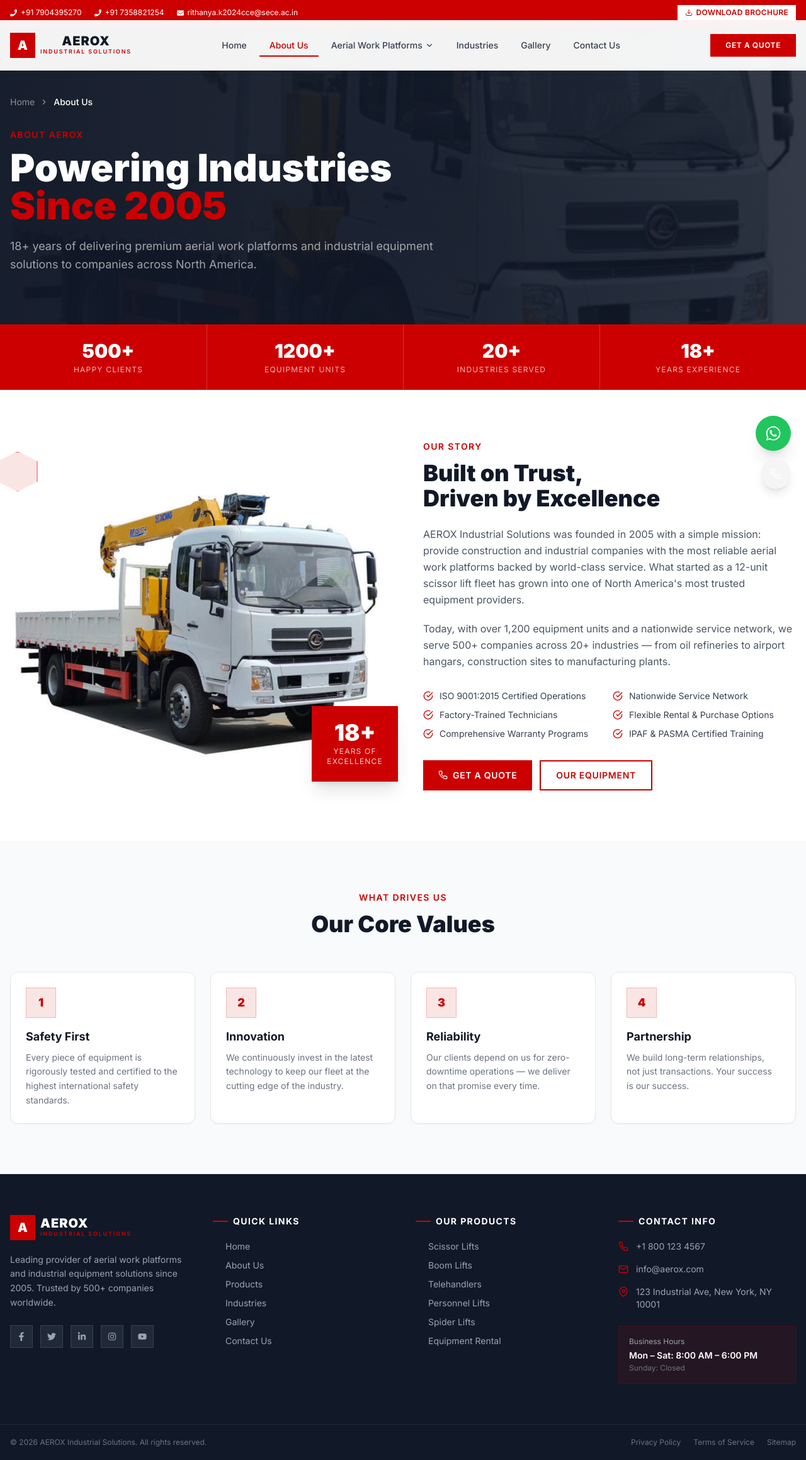
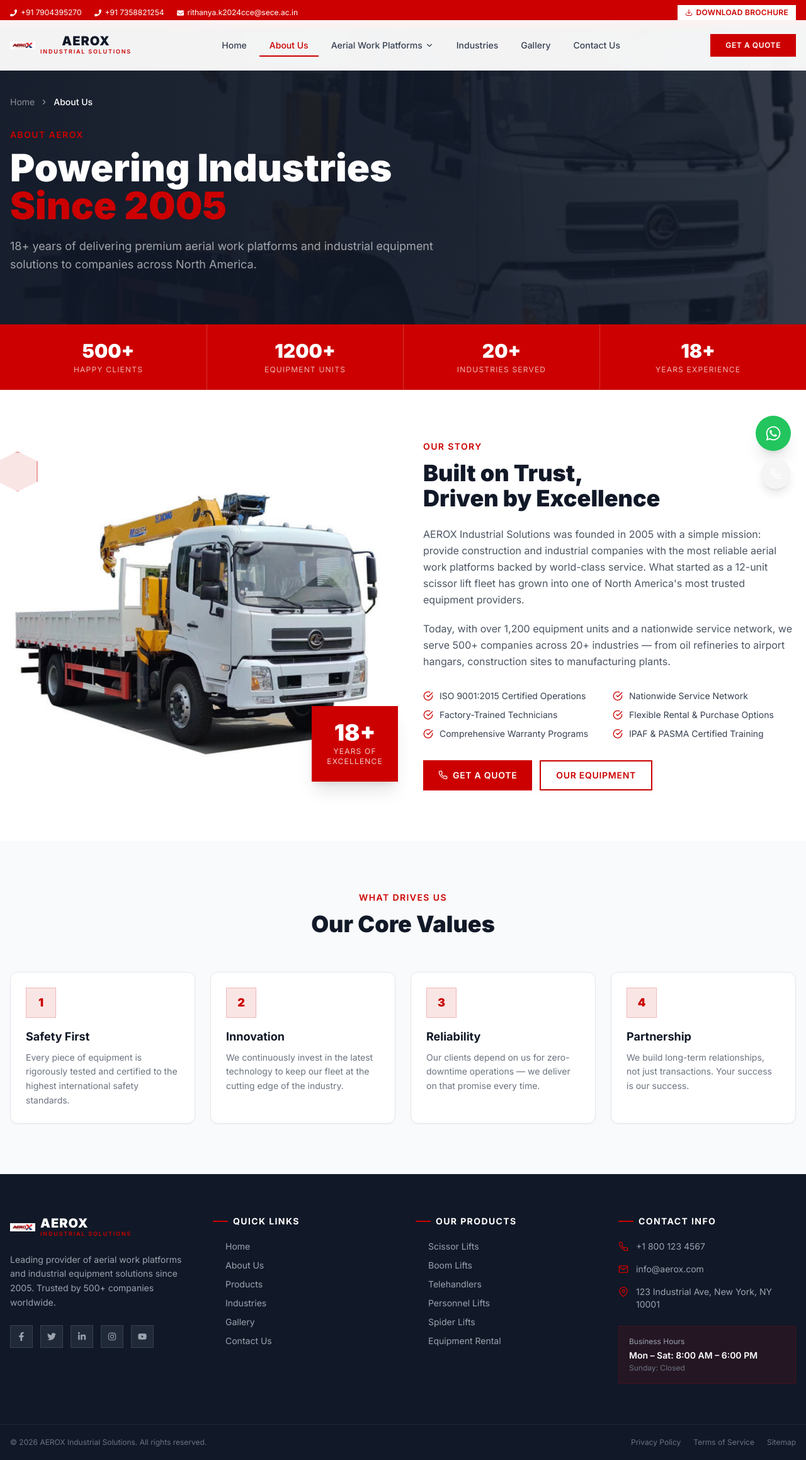
Before and after one commit to Rithanyaaaa/aerox, a React (Vite) app: page /about in a window 1280 px wide. Shown: the whole page at 63% size. Built offline with nearby package versions, Linux system fonts and the light colour scheme.

Commit message:
Add logo to Navbar and Footer

```diff
--- a/src/components/Footer.tsx
+++ b/src/components/Footer.tsx
@@ -12,7 +12,7 @@ export default function Footer() {
           {/* Brand */}
           <div>
             <div className="flex items-center gap-2 mb-5">
-              <div className="w-10 h-10 bg-primary flex items-center justify-center font-black text-white text-xl">A</div>
+              <img src="/logo.png" alt="AEROX Logo" className="w-10 h-10 object-contain" />
               <div>
                 <div className="text-white font-black text-xl tracking-wider leading-none">AEROX</div>
                 <div className="text-primary text-[9px] font-semibold tracking-[0.2em] uppercase">Industrial Solutions</div>
--- a/src/components/Navbar.tsx
+++ b/src/components/Navbar.tsx
@@ -54,7 +54,7 @@ export default function Navbar() {
         <div className="flex items-center justify-between h-16 md:h-20">
           {/* Logo */}
           <button onClick={() => handleNavClick('/')} className="flex items-center gap-2 group">
-            <div className="w-10 h-10 bg-primary flex items-center justify-center font-black text-white text-xl">A</div>
+            <img src="/logo.png" alt="AEROX Logo" className="w-10 h-10 object-contain" />
             <div>
               <div className="text-gray-900 font-black text-xl tracking-wider leading-none">AEROX</div>
               <div className="text-primary text-[9px] font-semibold tracking-[0.2em] uppercase">Industrial Solutions</div>
```
Also changed, not shown: logo.png (added), public/logo.png (added).
